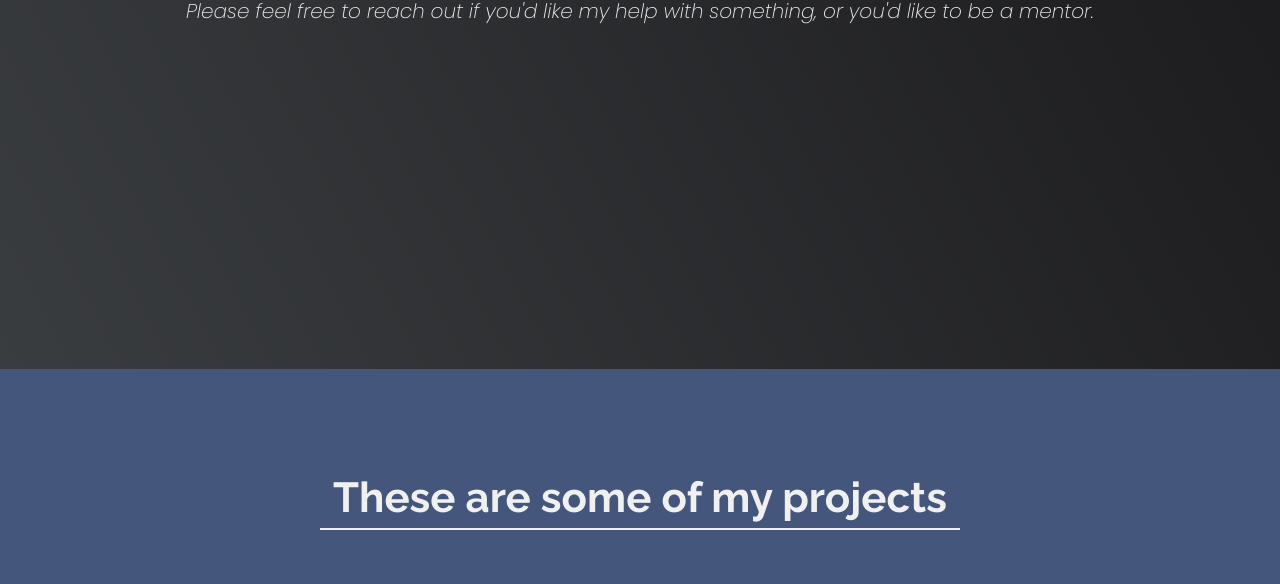
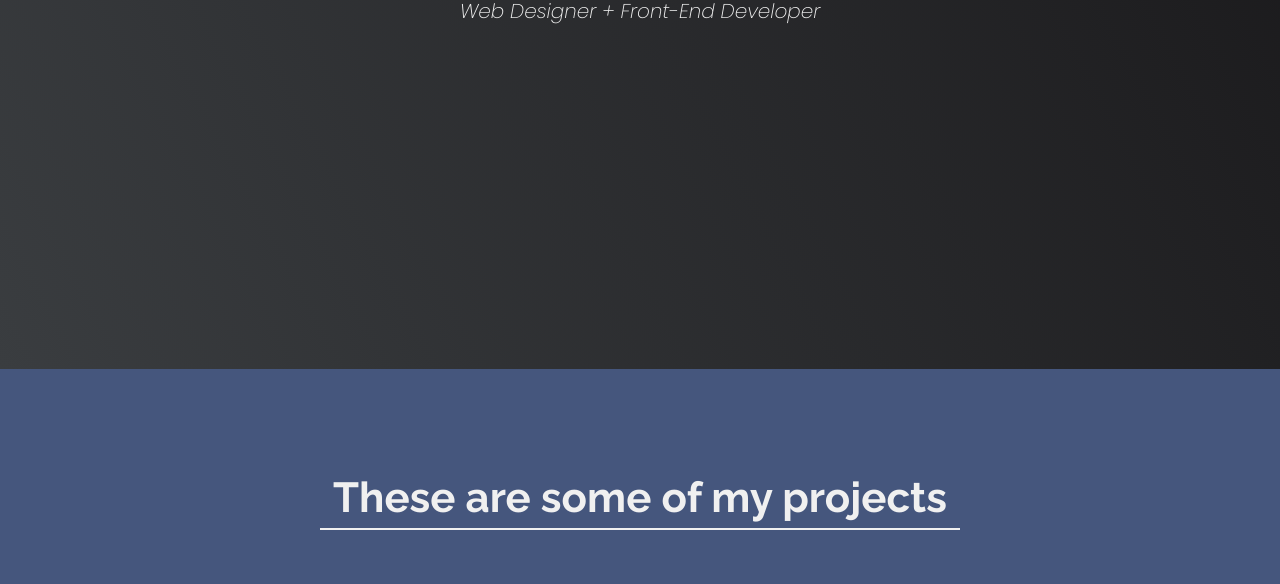
Before and after one commit to ariharrison/sample.portfolio, a plain HTML site: page index.html in a window 1280 px wide. Shown: the part 431-1015 px from the top of the page. Drawn offline with Linux system fonts and the light colour scheme; grey boxes are pictures that could not be loaded; a script that the page names is missing.

Commit message:
Update index.html

```diff
--- a/index.html
+++ b/index.html
@@ -43,7 +43,7 @@
 
 <section id="welcome-section" class="welcome-section">
   <h1>Welcome to Harrison's Portfolio</h1>
-  <p>Please feel free to reach out if you'd like my help with something, or you'd like to be a mentor.</p>
+  <p>Web Designer + Front-End Developer</p>
 </section>
 
 <!-- END WELCOME SECTION -->
```
